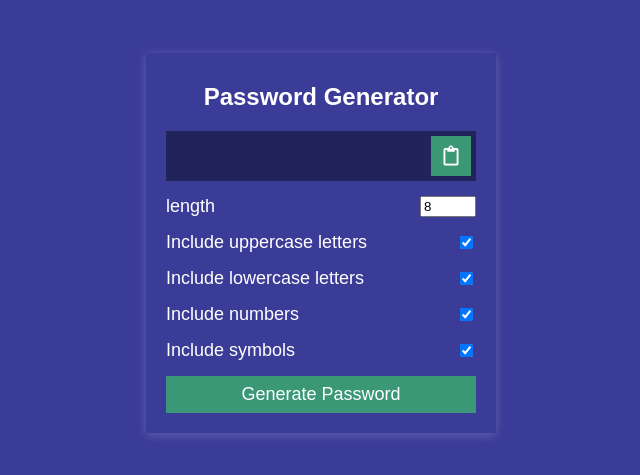
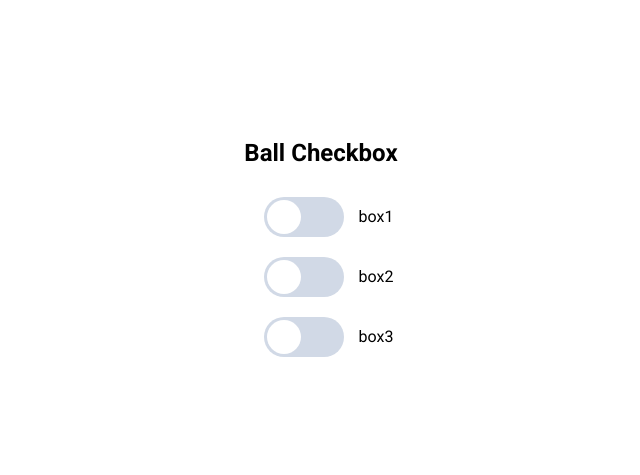
Before and after one commit to YaeZed/50-projects-vue3, a Vue app in the folder 50projects-vue3/: page / in a window 1280 px wide. Shown: the part 157-632 px from the top of the page, without its empty margins (319-959 px from the left). Built offline with nearby package versions, Linux system fonts and the light colour scheme; a web font is replaced by a local one.

Commit message:
BallCheckbox

```diff
--- a/50projects-vue3/src/App.vue
+++ b/50projects-vue3/src/App.vue
@@ -29,7 +29,8 @@
   <!-- <GithubSearch></GithubSearch> -->
   <!-- <DoubleClickHeart></DoubleClickHeart> -->
   <!-- <AutoTextEffect></AutoTextEffect> -->
-  <PasswordGenerator></PasswordGenerator>
+  <!-- <PasswordGenerator></PasswordGenerator> -->
+  <BallCheckbox></BallCheckbox>
 </template>
 
 <script setup lang="ts">
@@ -64,6 +65,7 @@ import GithubSearch from "./components/GithubSearch.vue";
 import DoubleClickHeart from "./components/DoubleClickHeart.vue";
 import AutoTextEffect from "./components/AutoTextEffect.vue";
 import PasswordGenerator from "./components/PasswordGenerator.vue";
+import BallCheckbox from "./components/BallCheckbox.vue";
 </script>
 
 <style scoped></style>
--- /dev/null
+++ b/50projects-vue3/src/components/BallCheckbox.vue
@@ -0,0 +1,90 @@
+<template>
+  <div class="ball-checkbox-body">
+    <h2>Ball Checkbox</h2>
+    <div
+      class="toggle-container"
+      v-for="(box, index) in boxList"
+      :key="box.name"
+    >
+      <input
+        type="checkbox"
+        :id="'toggle-' + index"
+        class="toggle-input"
+        v-model="box.isChecked"
+      />
+
+      <label :for="'toggle-' + index" class="toggle-label">
+        <div class="ball"></div>
+      </label>
+
+      <span>{{ box.name }}</span>
+    </div>
+  </div>
+</template>
+
+<script setup lang="ts">
+import { ref } from "vue";
+
+const boxList = ref([
+  { name: "box1", isChecked: false },
+  { name: "box2", isChecked: false },
+  { name: "box3", isChecked: false },
+]);
+</script>
+
+<style scoped>
+@import url("https://fonts.googleapis.com/css2?family=Roboto:wght@400;700&display=swap");
+
+.ball-checkbox-body {
+  font-family: "Roboto", sans-serif;
+  height: 100vh;
+  display: flex;
+  flex-direction: column;
+  justify-content: center;
+  align-items: center;
+}
+
+.toggle-container {
+  display: flex;
+  align-items: center;
+  margin: 10px;
+}
+
+/* 4. 隐藏 input 的标准做法：不占用空间但保留在 DOM 树中 */
+.toggle-input {
+  display: none;
+}
+
+.toggle-label {
+  position: relative;
+  background-color: #d1d9e6; /* 默认未选中的背景色 */
+  width: 80px;
+  height: 40px;
+  border-radius: 50px;
+  cursor: pointer;
+  margin: 0 15px;
+  transition: background-color 0.3s ease;
+}
+
+/* 选中后的背景色 */
+.toggle-input:checked + .toggle-label {
+  background-color: #8e44ad;
+}
+
+.ball {
+  background: #fff;
+  width: 34px;
+  height: 34px;
+  border-radius: 50%;
+  position: absolute;
+  top: 3px;
+  left: 3px;
+  /* 5. 使用 transition 代替 keyframes，性能更好且逻辑更简单 */
+  transition: transform 0.3s cubic-bezier(0.68, -0.55, 0.265, 1.55);
+}
+
+/* 6. 当 input 选中时，移动 ball */
+.toggle-input:checked + .toggle-label .ball {
+  transform: translateX(40px);
+}
+</style>
```
